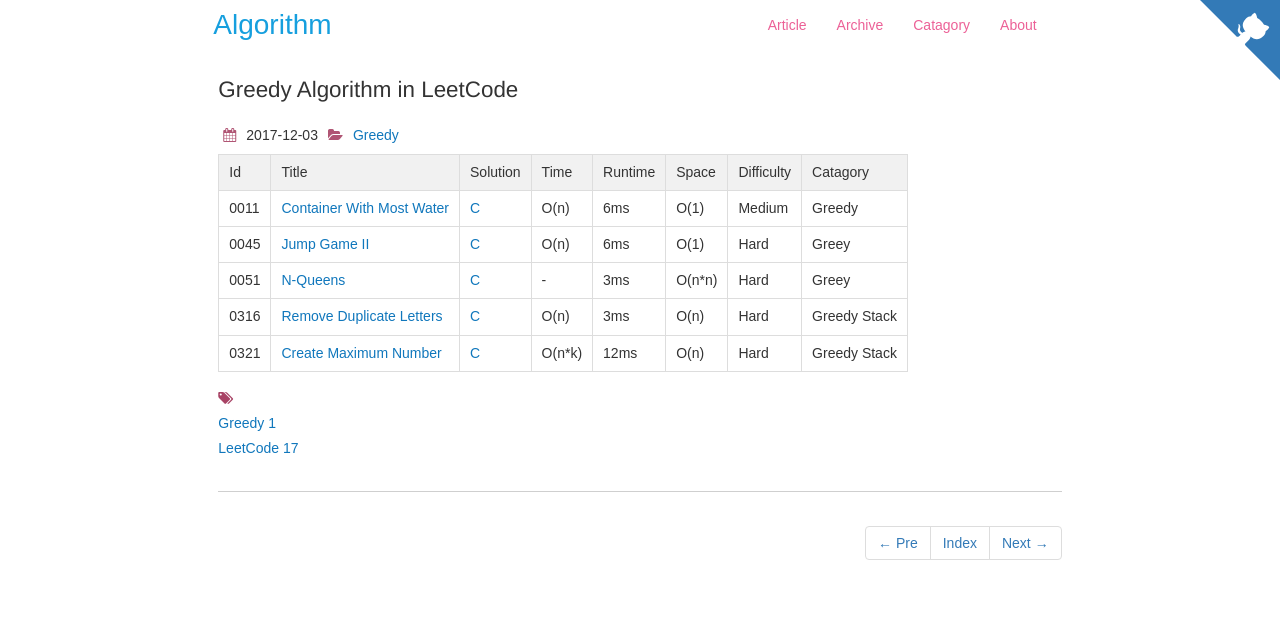
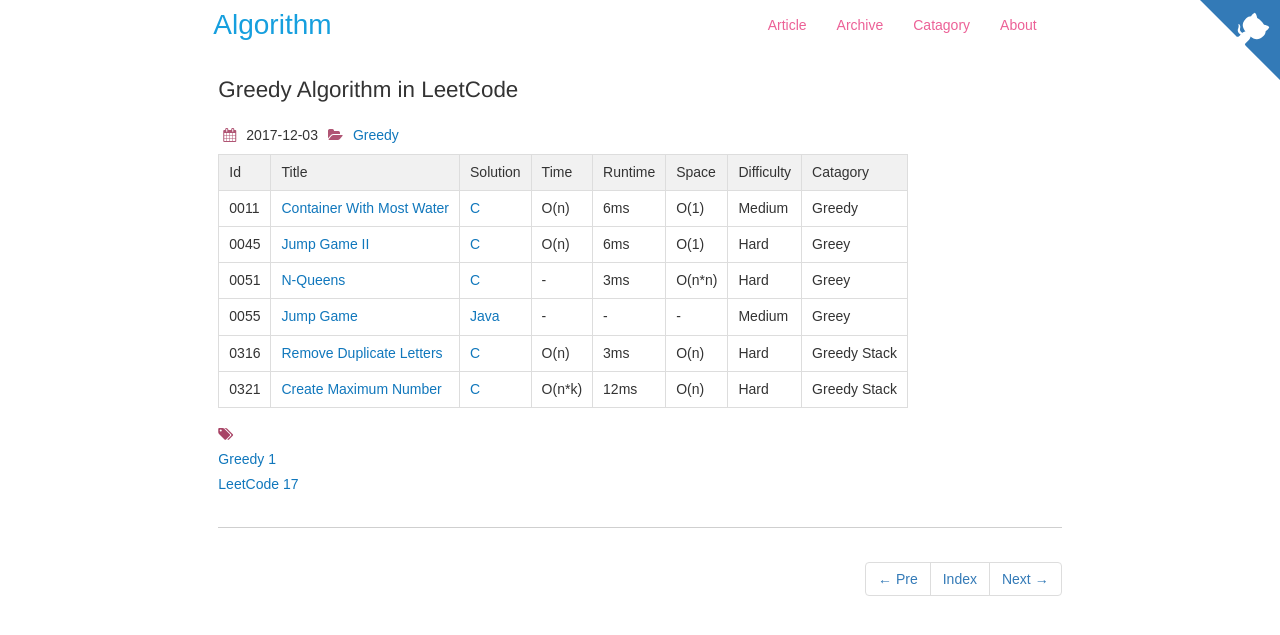
Before and after one commit to dunso/algorithm, a Jekyll site: the page built from docs/_posts/2017-12-03-Greedy.md, in a window 1280 px wide. Shown: the top 635 px of the page. Built offline with Jekyll 4.4.1, drawn with Linux system fonts in a browser that asks for light colours; nearby versions of some CDN libraries.

Commit message:
Update 2017-12-03-Greedy.md

```diff
--- a/docs/_posts/2017-12-03-Greedy.md
+++ b/docs/_posts/2017-12-03-Greedy.md
@@ -15,5 +15,6 @@
 |0011|[Container With Most Water](https://leetcode.com/problems/container-with-most-water) | [C](https://e.srl/leetcode-11/)  | O(n) |6ms| O(1)  |  Medium |Greedy|
 |0045|[Jump Game II](https://leetcode.com/problems/jump-game-ii) | [C](https://e.srl/leetcode-45/)  | O(n) |6ms| O(1)  |  Hard |Greey|
 |0051|[N-Queens](https://leetcode.com/problems/n-queens) | [C](https://e.srl/leetcode-51/)  | - |3ms| O(n\*n)  |  Hard |Greey|
+|0055|[Jump Game](https://leetcode.com/problems/jump-game/) | [Java](https://e.srl/leetcode-55/)  | - |-|-|  Medium |Greey|
 |0316|[Remove Duplicate Letters](https://leetcode.com/problems/remove-duplicate-letters) | [C](https://e.srl/leetcode-316/)  | O(n) |3ms| O(n)  |  Hard |Greedy Stack|
 |0321|[Create Maximum Number](https://leetcode.com/problems/create-maximum-number) | [C](https://e.srl/leetcode-321/)  | O(n\*k) |12ms| O(n)  |  Hard |Greedy Stack|
```
